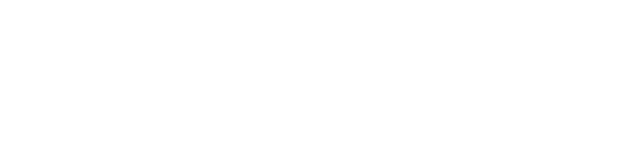
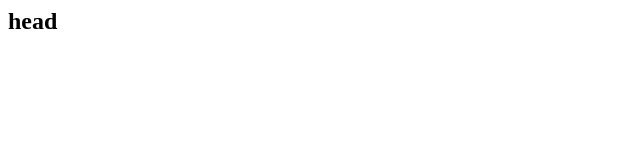
Before and after one commit to Mridul-Rajbhar/M-git-demo-branch-push, a plain HTML site: page index.html in a window 1280 px wide. Shown: the full height of the page, 0-640 px from the left. Drawn offline with Linux system fonts and the light colour scheme.

Commit message:
index.html updated in head branch

```diff
--- a/index.html
+++ b/index.html
@@ -1,3 +1,5 @@
 <html>
-
+	<body>
+		<h2> head </h2>
+	</body>
 </html>
```
